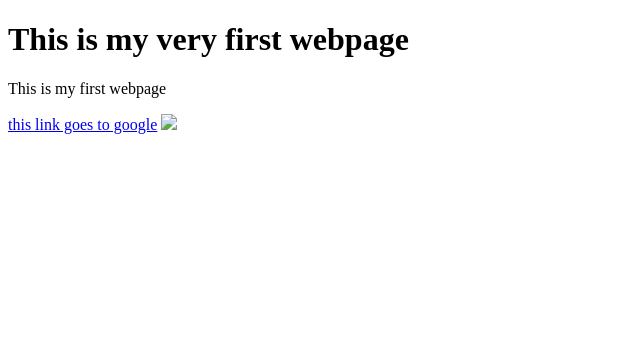
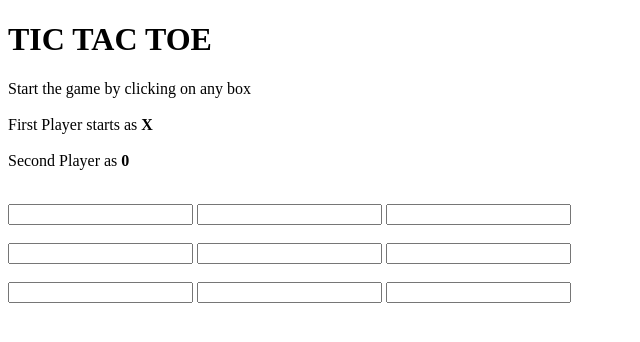
Before and after one commit to jasonrhee24/Portfolio, a plain HTML site: page index.html in a window 1280 px wide. Shown: the whole page, without its empty margins (0-640 px from the left). Drawn offline with Linux system fonts and the light colour scheme.

Commit message:
add tic tac toe grid

```diff
--- a/index.html
+++ b/index.html
@@ -1,19 +1,54 @@
 <!DOCTYPE html>
-<html lang="en">
 
 <head>
-    <meta charset="UTF-8">
-    <meta http-equiv="X-UA-Compatible" content="IE=edge">
-    <meta name="viewport" content="width=device-width, initial-scale=1.0">
-    <title>Document</title>
+    <link rel="style.css"
+        type="text/css" href="tic.css">
+
+    <script src="tic.js"></script>
 </head>
 
 <body>
-    <h1>
-        This is my very first webpage </h1>
-    <p>This is my first webpage</p>
-    <a href="https://www.google.com" target="_blank">this link goes to google</a>
-    <img src="grass.jpeg">
+    <div id="main">
+        <h1>TIC TAC TOE</h1>
+
+        <p id="ins">Start the game by clicking on any
+            box<br><br>First Player starts as
+            <b>X</b><br><br>Second
+            Player as <b> 0</b>
+        </p>
+        <br>
+        <input type="text"onclick=
+            "myfunc_3(); myfunc();" >
+
+        <input type="text"onclick=
+            "myfunc_4(); myfunc();" >
+
+        <input type="text"onclick=
+            "myfunc_5(); myfunc();" >
+        <br><br>
+
+        <input type="text"onclick=
+            "myfunc_6(); myfunc();" >
+
+        <input type="text"onclick=
+            "myfunc_7(); myfunc();" >
+
+        <input type="text"onclick=
+            "myfunc_8(); myfunc();" >
+        <br><br>
+
+        <input type="text"onclick=
+            "myfunc_9(); myfunc();" >
+
+        <input type="text" onclick=
+            "myfunc_10();myfunc();" >
+
+        <input type="text" onclick=
+            "myfunc_11();myfunc();" >
+
+
+
+    </div>
 </body>
 
 </html>
```
Also changed, not shown: #style.css (added).
